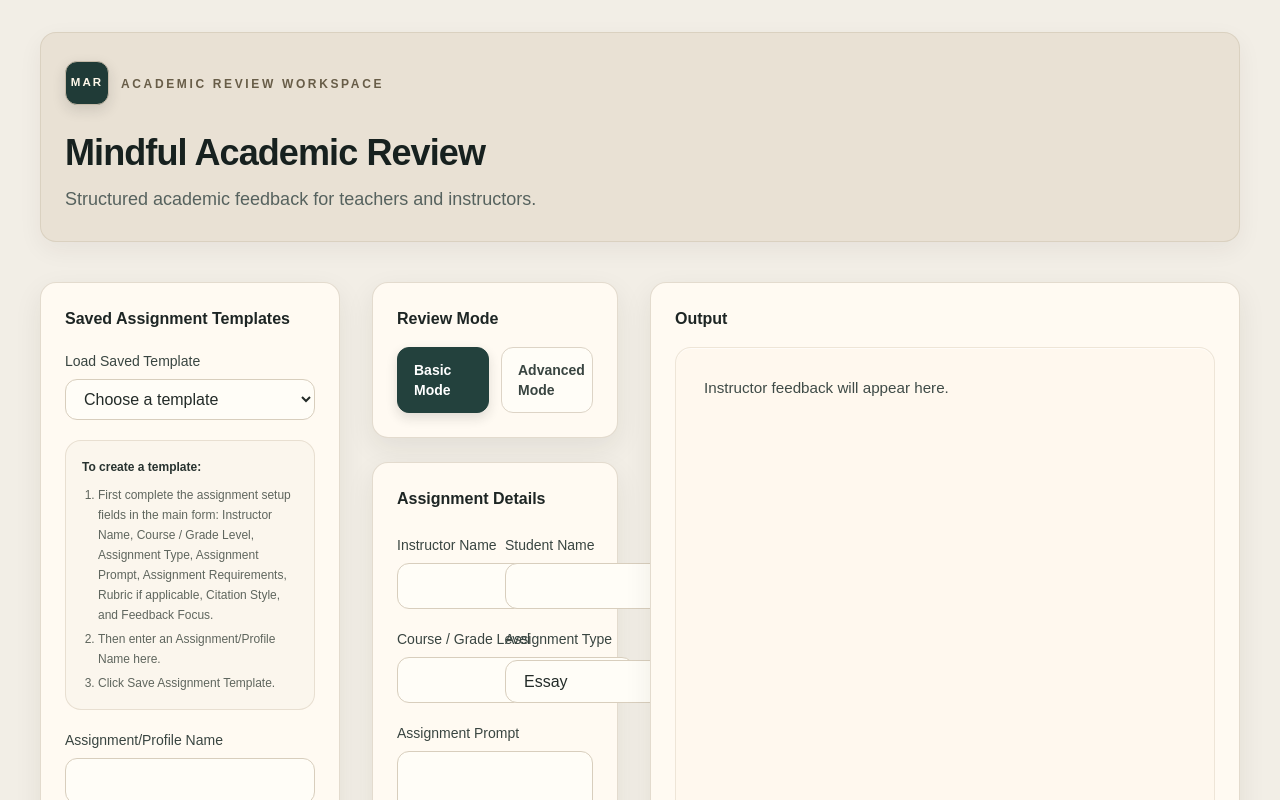
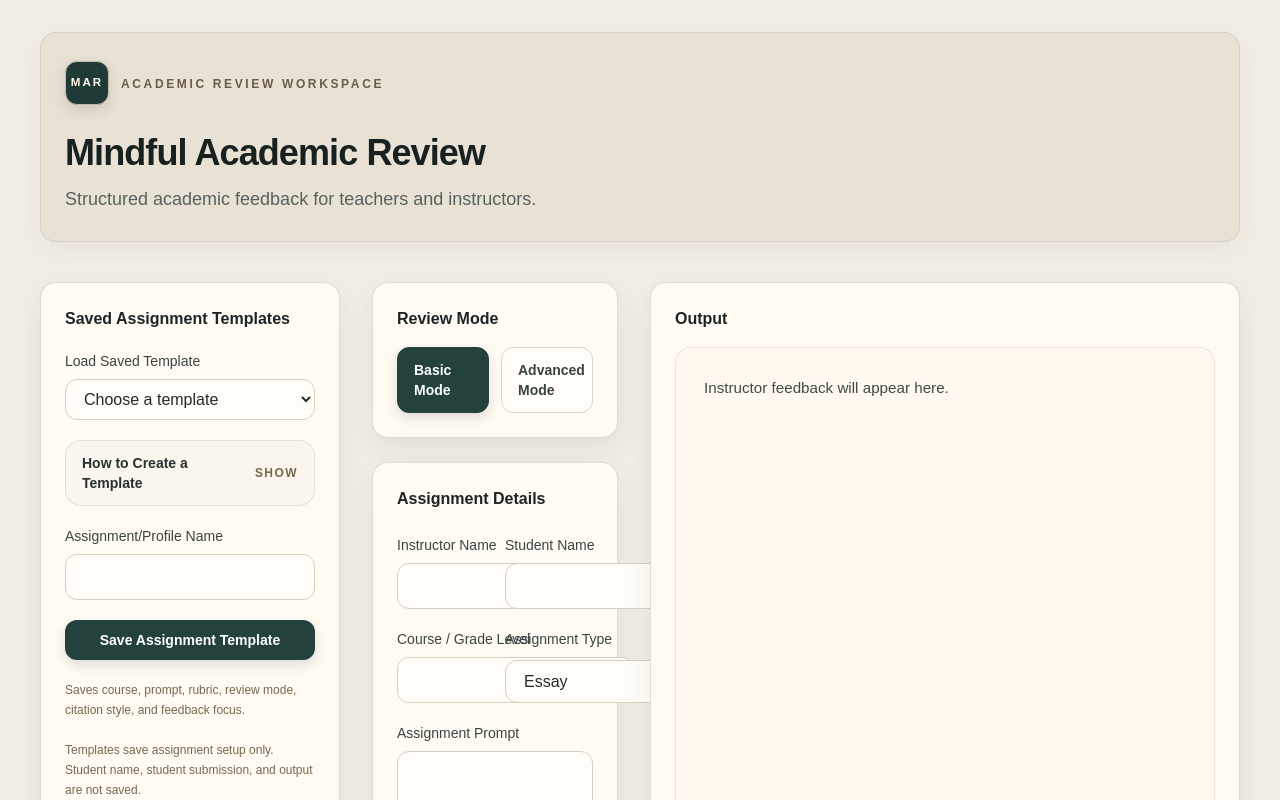
Before and after one commit to mindfullearning4u/mindful-academic-review, a Next.js app: page / in a window 1280 px wide. Shown: the top 800 px of the page. Built offline with nearby package versions, Linux system fonts and the light colour scheme.

Commit message:
template panel corrections

```diff
--- a/app/page.tsx
+++ b/app/page.tsx
@@ -216,6 +216,7 @@ export default function Home() {
   const [citationStyle, setCitationStyle] = useState<CitationStyle>("APA");
   const [feedbackFocus, setFeedbackFocus] = useState<FeedbackFocus[]>([]);
   const [profileName, setProfileName] = useState("");
+  const [templateHelpOpen, setTemplateHelpOpen] = useState(false);
   const [profiles, setProfiles] =
     useState<AssignmentProfile[]>(getSavedProfiles);
   const [output, setOutput] = useState(PLACEHOLDER_OUTPUT);
@@ -431,7 +432,7 @@ export default function Home() {
         </header>
 
         <section className="mt-10 grid gap-8 lg:grid-cols-[300px_minmax(0,1fr)_590px]">
-          <aside className="rounded-2xl border border-[#ddd4c6]/80 bg-[#fffaf2] p-6 shadow-[0_10px_28px_rgba(43,38,30,0.08)] lg:sticky lg:top-8 lg:self-start">
+          <aside className="min-w-0 rounded-2xl border border-[#ddd4c6]/80 bg-[#fffaf2] p-6 shadow-[0_10px_28px_rgba(43,38,30,0.08)] lg:sticky lg:top-8 lg:self-start">
             <h2 className="text-base font-semibold text-[#1d2524]">
               Saved Assignment Templates
             </h2>
@@ -463,20 +464,37 @@ export default function Home() {
                 </select>
               </label>
 
-              <div className="rounded-2xl border border-[#e4dacb]/80 bg-[#fbf6ed] p-4 text-xs leading-5 text-[#5f665e]">
-                <p className="font-semibold text-[#27322f]">
-                  To create a template:
-                </p>
-                <ol className="mt-2 list-decimal space-y-1 pl-4">
+              <div className="min-w-0 overflow-hidden rounded-2xl border border-[#e4dacb]/80 bg-[#fbf6ed]">
+                <button
+                  aria-controls="template-help-panel"
+                  aria-expanded={templateHelpOpen}
+                  className="flex w-full items-center justify-between gap-3 px-4 py-3 text-left text-sm font-semibold text-[#27322f] transition duration-200 hover:bg-[#f3ecdf]"
+                  onClick={() => setTemplateHelpOpen((isOpen) => !isOpen)}
+                  type="button"
+                >
+                  How to Create a Template
+                  <span className="shrink-0 text-xs font-semibold uppercase tracking-[0.12em] text-[#75684f]">
+                    {templateHelpOpen ? "Hide" : "Show"}
+                  </span>
+                </button>
+
+                {templateHelpOpen ? (
+                  <div
+                    className="min-w-0 break-words border-t border-[#e4dacb]/80 px-4 pb-4 pt-3 text-xs leading-5 text-[#5f665e]"
+                    id="template-help-panel"
+                  >
+                    <ol className="list-decimal space-y-1.5 pl-4">
                       <li>
-                    First complete the assignment setup fields in the main form:
+                        Complete the assignment setup fields in the main form:
                         Instructor Name, Course / Grade Level, Assignment Type,
                         Assignment Prompt, Assignment Requirements, Rubric if
                         applicable, Citation Style, and Feedback Focus.
                       </li>
-                  <li>Then enter an Assignment/Profile Name here.</li>
+                      <li>Enter an Assignment/Profile Name here.</li>
                       <li>Click Save Assignment Template.</li>
                     </ol>
+                  </div>
+                ) : null}
               </div>
 
               <label className="grid gap-2 text-sm font-medium text-[#394541]">
```
Lines whose indentation alone changed are shown as unchanged.
